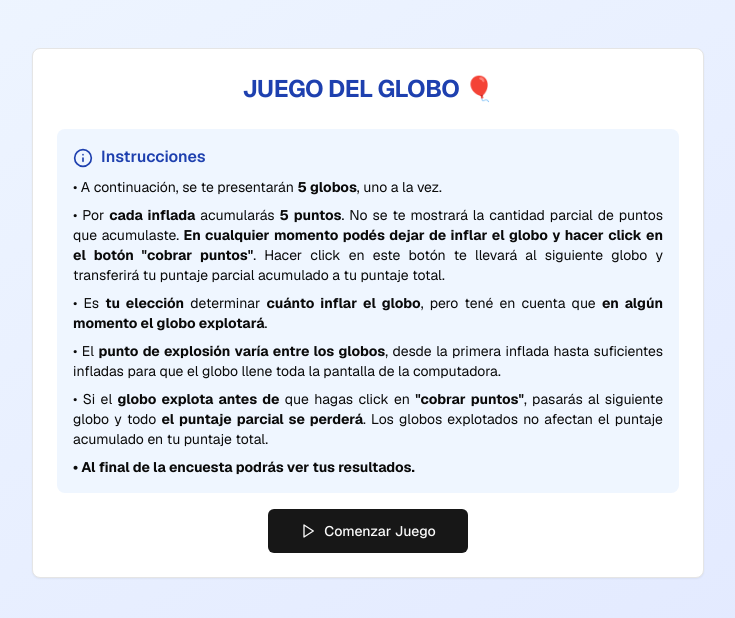
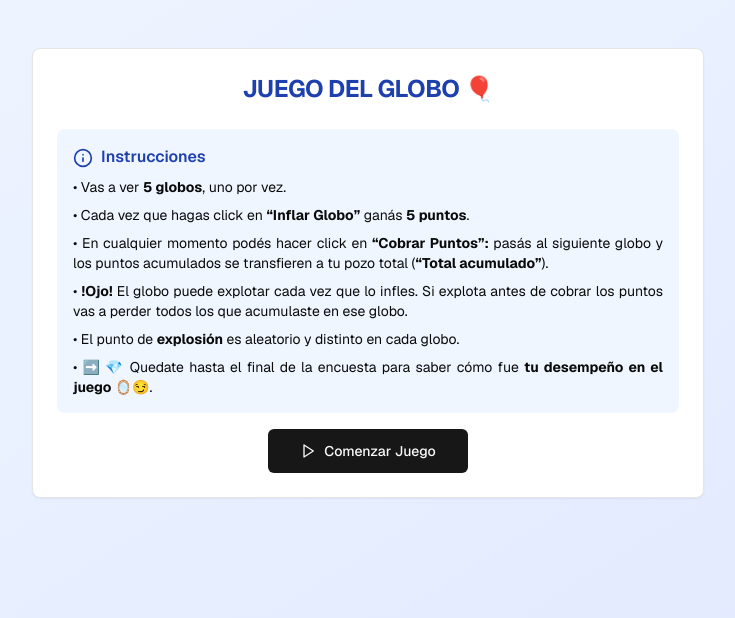
Before and after one commit to mateitom/BART, a Next.js app: page / in a window 1280 px wide. Both pictures are taken after a click on the button "Acepto". Shown: the top 618 px of the page, without its empty margins (272-1007 px from the left). Built offline with nearby package versions, Linux system fonts and the light colour scheme.

Commit message:
consigna de la bart final

```diff
--- a/app/page.tsx
+++ b/app/page.tsx
@@ -485,25 +485,22 @@ export default function BARTTask() {
                   Instrucciones
                 </h3>
                 <ul className="space-y-2 text-sm">
-                  <li style={{ textAlign: "justify" }}>• A continuación, se te presentarán <strong>5 globos</strong>, uno a la vez.</li>
+                  <li style={{ textAlign: "justify" }}>• Vas a ver <strong>5 globos</strong>, uno por vez.</li>
                   <li style={{ textAlign: "justify" }}>
-                    • Por <strong>cada inflada</strong> acumularás <strong>5 puntos</strong>. No se te mostrará la cantidad parcial de puntos que acumulaste.
-                    <strong> En cualquier momento podés dejar de inflar el globo y hacer click en el botón "cobrar puntos"</strong>.
-                    Hacer click en este botón te llevará al siguiente globo y transferirá tu puntaje parcial acumulado a tu puntaje total.
+                    • Cada vez que hagas click en <strong>“Inflar Globo”</strong> ganás <strong>5 puntos</strong>.
                   </li>
                   <li style={{ textAlign: "justify" }}>
-                    • Es <strong>tu elección</strong> determinar <strong>cuánto inflar el globo</strong>, pero tené en cuenta
-                    que <strong>en algún momento el globo explotará</strong>.
+                    • En cualquier momento podés hacer click en <strong>“Cobrar Puntos”:</strong> pasás al siguiente globo y los puntos acumulados se transfieren a tu pozo total (<strong>“Total acumulado”</strong>).
                   </li>
                   <li style={{ textAlign: "justify" }}>
-                    • El <strong>punto de explosión varía entre los globos</strong>, desde la primera inflada hasta suficientes infladas
-                    para que el globo llene toda la pantalla de la computadora.
+                    • <strong>!Ojo!</strong> El globo puede explotar cada vez que lo infles. Si explota antes de cobrar los puntos vas a perder todos los que acumulaste en ese globo.
                   </li>
                   <li style={{ textAlign: "justify" }}>
-                    • Si el <strong>globo explota antes de</strong> que hagas click en <strong>"cobrar puntos"</strong>, pasarás al siguiente globo
-                    y todo  <strong>el puntaje parcial se perderá</strong>. Los globos explotados no afectan el puntaje acumulado en tu puntaje total.
+                    • El punto de <strong>explosión</strong> es aleatorio y distinto en cada globo.
                   </li>
-                  <li style={{ textAlign: "justify" }}><strong>• Al final de la encuesta podrás ver tus resultados.</strong></li>
+                  <li style={{ textAlign: "justify" }}>
+                    • ➡️ 💎 Quedate hasta el final de la encuesta para saber cómo fue <strong>tu desempeño en el juego 🪞😏</strong>.
+                  </li>
                 </ul>
               </div>
 
```
